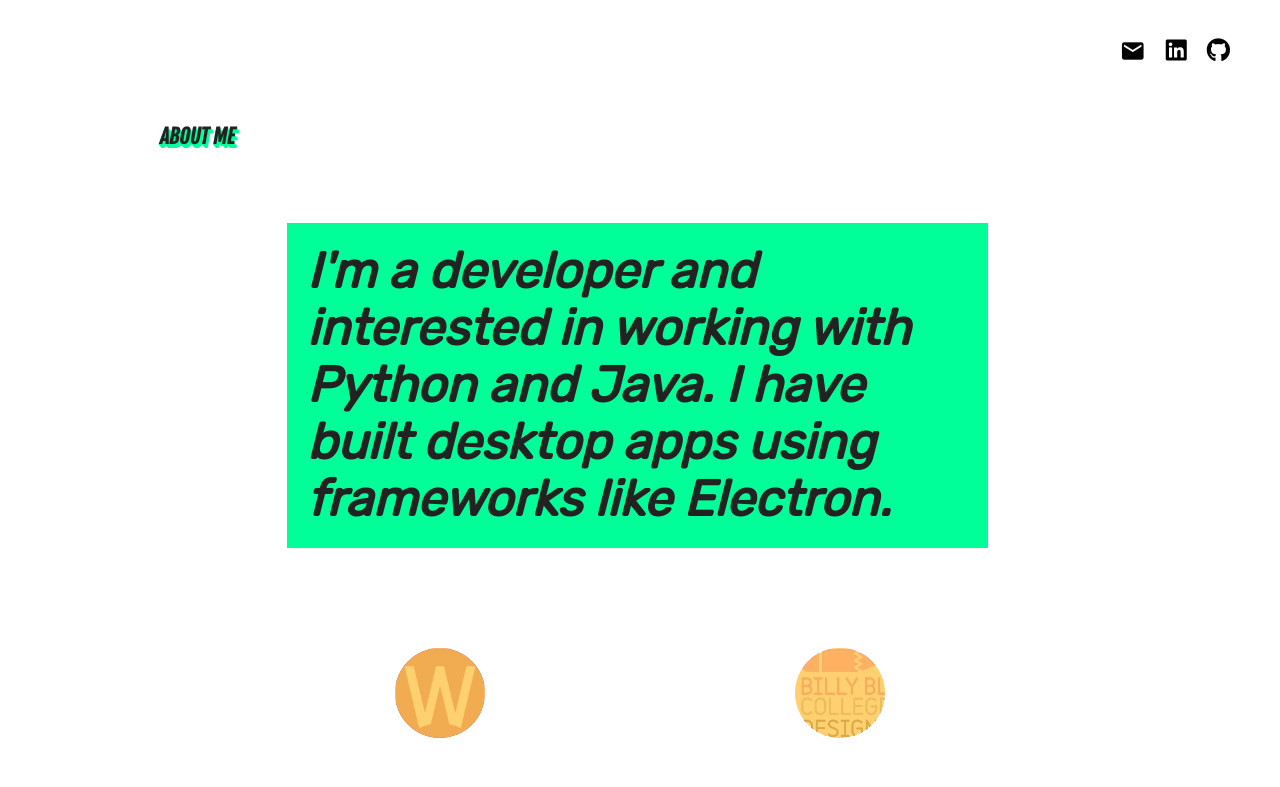
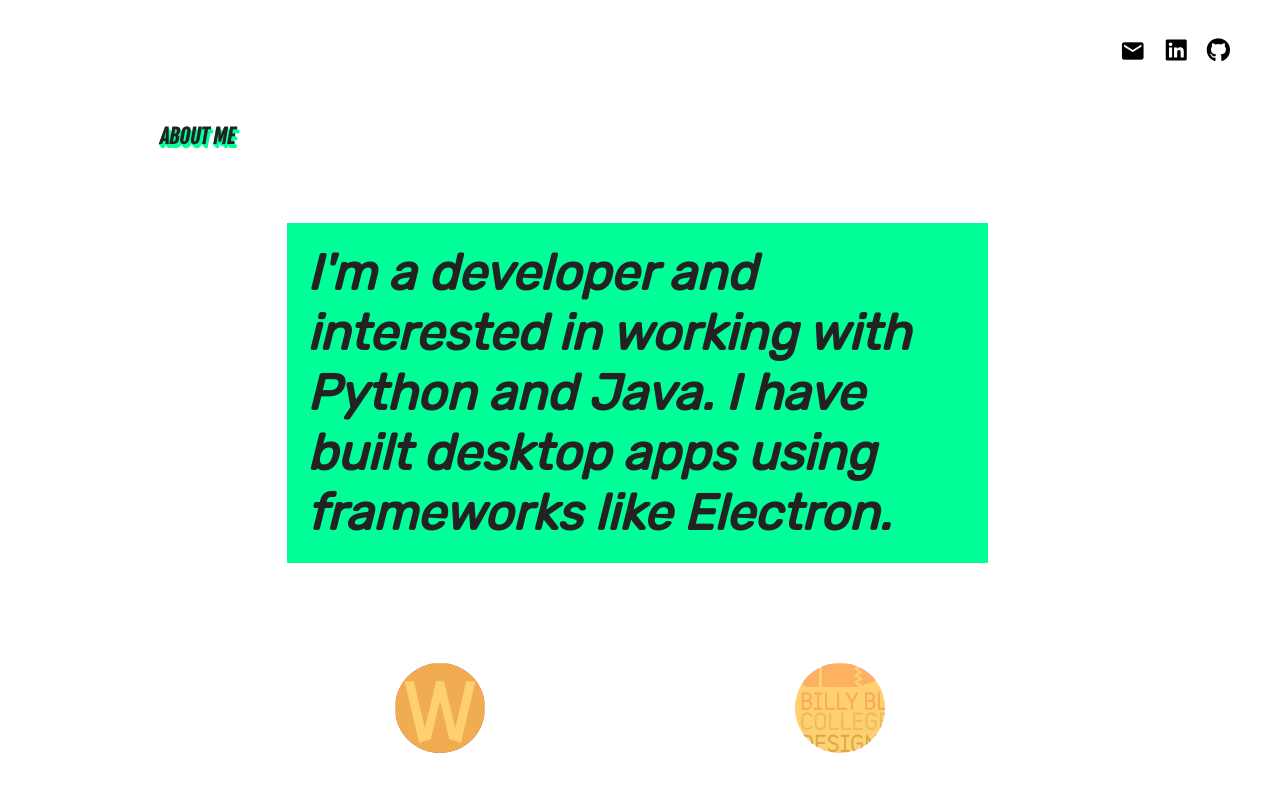
Before and after one commit to UxmalCuellar/v1, a Flask app: page / in a window 1280 px wide. Shown: the part 699-1486 px from the top of the page. Run offline with Flask 2, Linux system fonts and the light colour scheme; some libraries are stand-ins or nearby versions.

Commit message:
aboutme section now mobile friendly

```diff
--- a/static/main.css
+++ b/static/main.css
@@ -493,10 +493,10 @@ html, body {
 
 }
 @media (min-width: 400px) {
-   /* #aboutme {
+   #aboutme {
       font-size: 35px;
       line-height: normal;
-   } */
+   }
    #btnCopy {
       font-size: 40px;
    }
@@ -525,6 +525,9 @@ html, body {
 
    #contact-icons {
       position: static;
+      font-size: 50px;
+   }
+   #aboutme {
       font-size: 50px;
    }
 }
```
